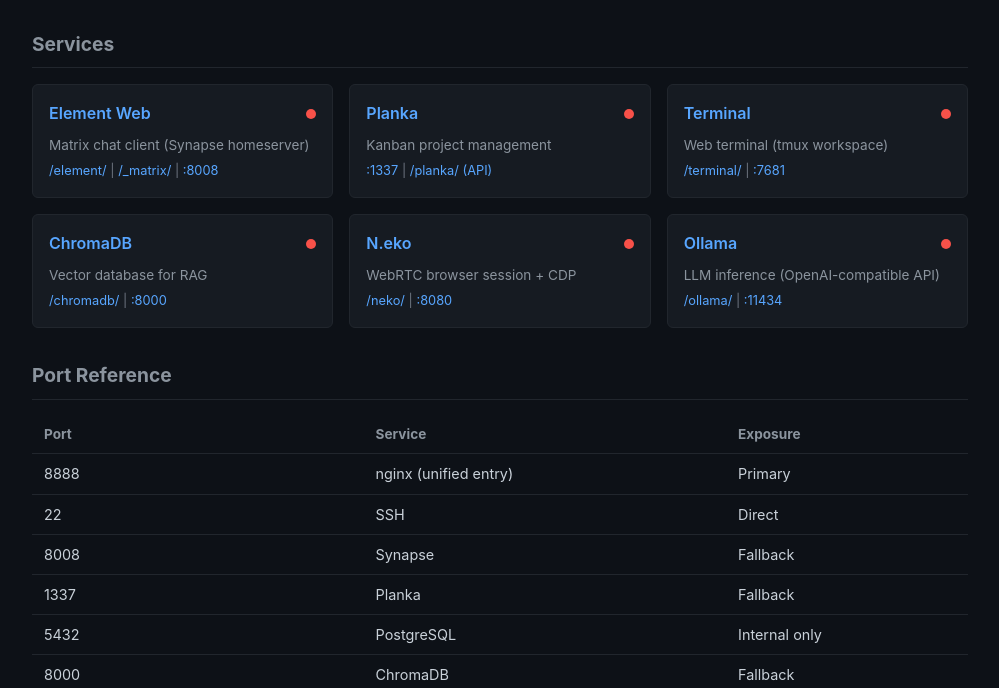
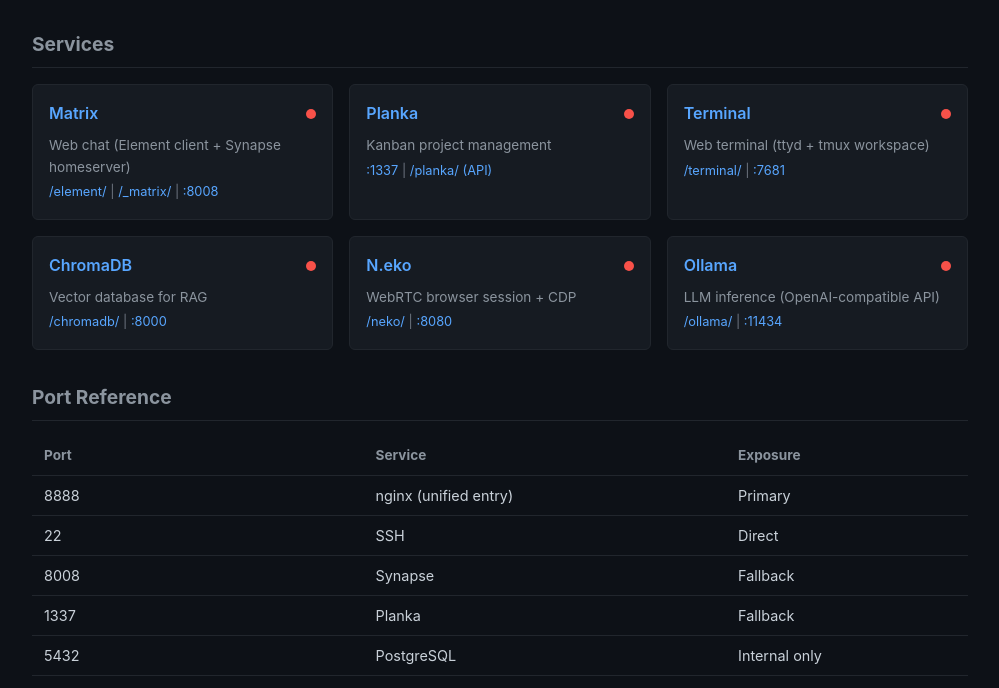
Before and after one commit to ssube/conclave, a plain HTML site: page dashboard/index.html in a window 1280 px wide. Shown: the part 111-799 px from the top of the page, without its empty margins (140-1139 px from the left). Drawn offline with Linux system fonts and the light colour scheme; no server answers.

Commit message:
clarify dashboard labels

```diff
--- a/dashboard/index.html
+++ b/dashboard/index.html
@@ -45,10 +45,10 @@
 <div class="services" id="services">
   <div class="service">
     <div class="service-header">
-      <span class="service-name"><a href="/element/" target="_blank">Element Web</a></span>
+      <span class="service-name"><a href="/element/" target="_blank">Matrix</a></span>
       <span class="status status-pending" id="s-synapse"></span>
     </div>
-    <div class="service-desc">Matrix chat client (Synapse homeserver)</div>
+    <div class="service-desc">Web chat (Element client + Synapse homeserver)</div>
     <div class="service-links">
       <a href="/element/">/element/</a> <span class="sep">|</span>
       <a href="/_matrix/">/_matrix/</a> <span class="sep">|</span>
@@ -73,7 +73,7 @@
       <span class="service-name"><a href="/terminal/" target="_blank">Terminal</a></span>
       <span class="status status-pending" id="s-ttyd"></span>
     </div>
-    <div class="service-desc">Web terminal (tmux workspace)</div>
+    <div class="service-desc">Web terminal (ttyd + tmux workspace)</div>
     <div class="service-links">
       <a href="/terminal/">/terminal/</a> <span class="sep">|</span>
       <a class="port-link" data-port="7681">:7681</a>
```
